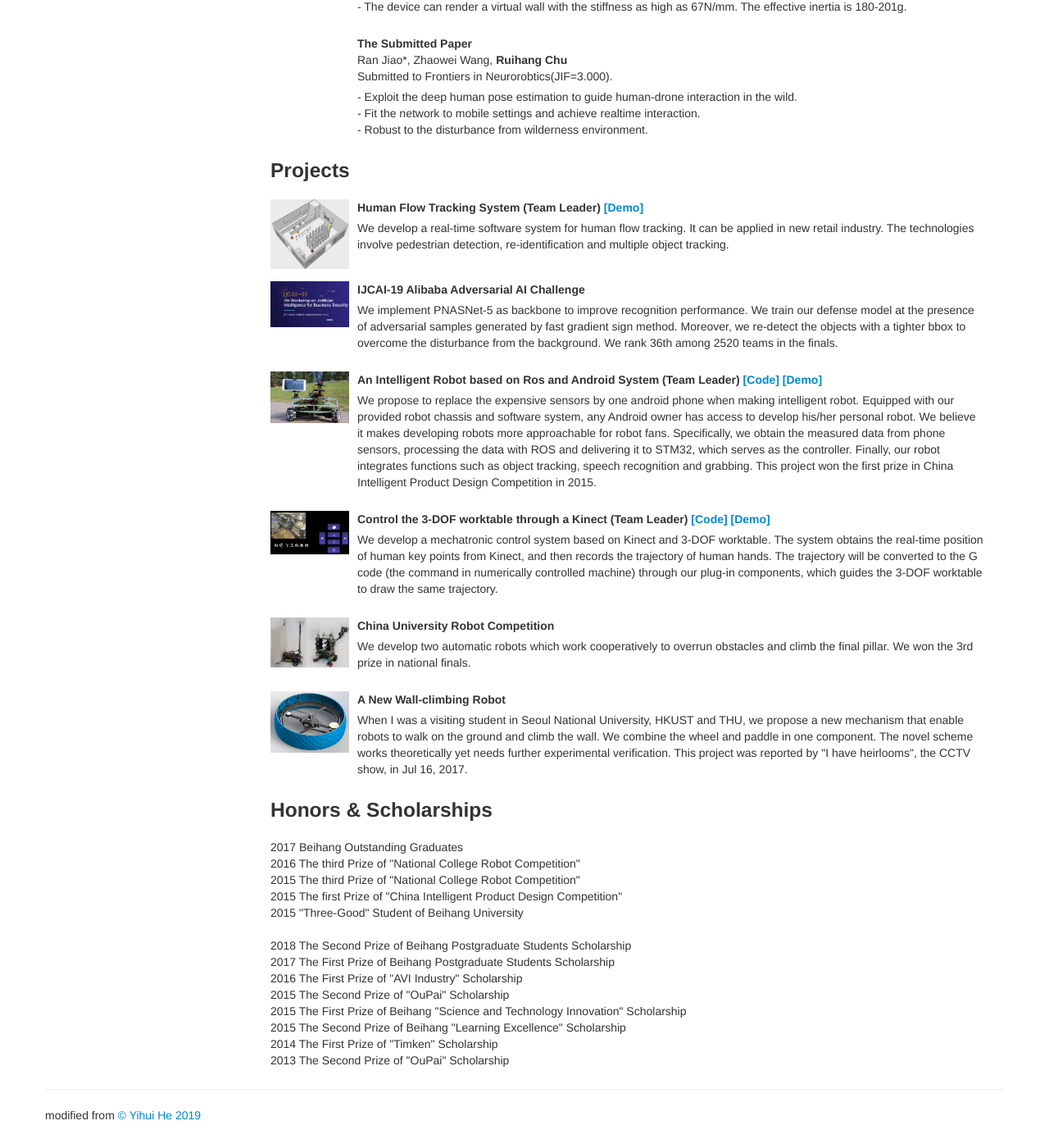
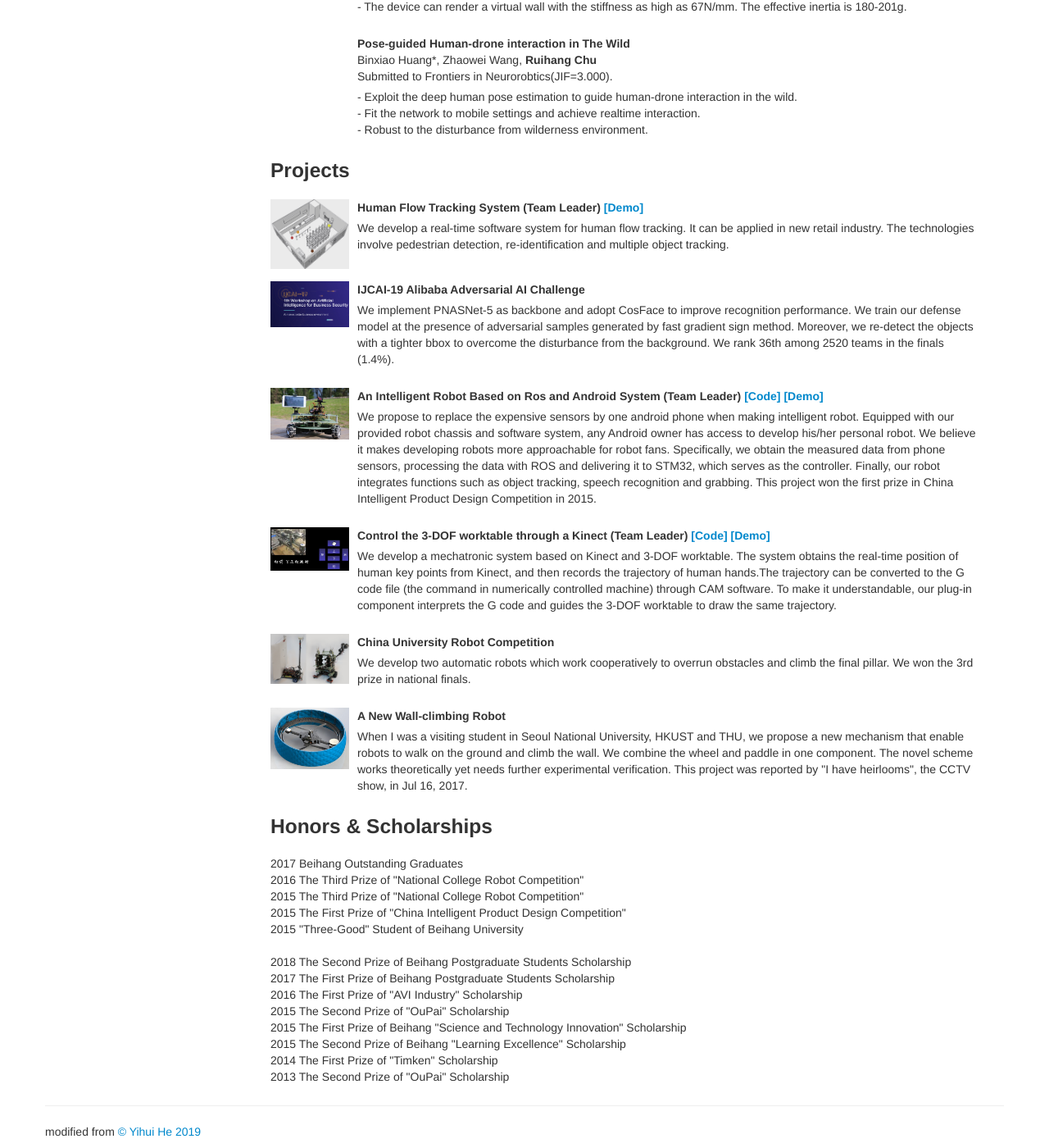
Before and after one commit to RyanRuihanG/homepage, a Jekyll site: the page index.html, which Jekyll copies as it is, in a window 1280 px wide and 1400 px high, scrolled down 1432 px. Shown: the whole window at 82% size. Built offline with Jekyll 4.4.1, drawn with Linux system fonts in a browser that asks for light colours; some of the changed text lies outside the part shown.

Commit message:
Update index.html

```diff
--- a/index.html
+++ b/index.html
@@ -292,7 +292,7 @@
                 <div class="media-body">
                     <p class="media-heading">
                         <strong>
-                             The Submitted Paper
+                             Pose-guided Human-drone interaction in The Wild
                             <!--
 <a target="_blank"
                            href="https://arxiv.org/abs/1808.00193">[arXiv]</a>
@@ -300,7 +300,7 @@
                            href="https://github.com/yukang2017/RENAS">[code]</a>
  -->
                      </strong><br>
-                        Ran Jiao*, Zhaowei Wang, <b>Ruihang Chu</b> <br />
+                        Binxiao Huang*, Zhaowei Wang, <b>Ruihang Chu</b> <br />
 						Submitted to Frontiers in Neurorobtics(JIF=3.000).
                     </p>
                     <p class="abstract-text">
@@ -327,7 +327,7 @@
                     <p class="media-heading">
                         <strong>
                              Human Flow Tracking System (Team Leader)
-                             <a target="_blank" href="https://v.youku.com/v_show/id_XMzkyOTc4MTQ1Mg==.html?refer=seo_operation.liuxiao.liux_00003307_3000_z2iuq2_19042900">[Demo]</a>
+                             <a target="_blank" href="https://youtu.be/c71xpWsDAW0">[Demo]</a>
                      </strong><br>
                     </p>
                     <p class="abstract-text">
@@ -343,12 +343,10 @@
                     <p class="media-heading">
                         <strong>
                         IJCAI-19 Alibaba Adversarial AI Challenge
-<!--                         <a target="_blank" href="https://v.youku.com/v_show/id_XMzkyOTc4MTQ1Mg==.html?refer=seo_operation.liuxiao.liux_00003307_3000_z2iuq2_19042900">[Code]</a> -->
-
                      </strong><br>
                     </p>
                     <p class="abstract-text">
-                    We implement PNASNet-5 as backbone to improve recognition performance. We train our defense model at the presence of adversarial samples generated by fast gradient sign method. Moreover, we re-detect the objects with a tighter bbox to overcome the disturbance from the background. We rank 36th among 2520 teams in the finals.
+                    We implement PNASNet-5 as backbone and adopt CosFace to improve recognition performance. We train our defense model at the presence of adversarial samples generated by fast gradient sign method. Moreover, we re-detect the objects with a tighter bbox to overcome the disturbance from the background. We rank 36th among 2520 teams in the finals (1.4%).
                 </div>
             </div>
 
@@ -359,9 +357,9 @@
                 <div class="media-body">
                     <p class="media-heading">
                         <strong>
-                            An Intelligent Robot based on Ros and Android System (Team Leader)
+                            An Intelligent Robot Based on Ros and Android System (Team Leader)
                             <a target="_blank"
-                           href="https://youtu.be/0Son0Zwq-hk">[Code]</a>
+                           href="https://github.com/RyanRuihanG/RosAndroidRobot">[Code]</a>
                             <a target="_blank"
                            href="https://v.qq.com/x/page/y0192jvj6wb.html">[Demo]</a>
                         </strong><br>
@@ -381,13 +379,13 @@
                         <strong>
                             Control the 3-DOF worktable through a Kinect (Team Leader)
                             <a target="_blank"
-                           href="https://youtu.be/0Son0Zwq-hk">[Code]</a>
+                           href="https://github.com/RyanRuihanG/Kinect_Worktable">[Code]</a>
                             <a target="_blank"
-                           href="https://v.youku.com/v_show/id_XNDI2NjAwMDQ1Ng==.html?spm=a2hzp.8244740.0.0">[Demo]</a>
+                           href="https://www.youtube.com/watch?v=bTO92YBYmk8&feature=youtu.be">[Demo]</a>
                         </strong><br>
                     </p>
                     <p class="abstract-text">
-                    We develop a mechatronic control system based on Kinect and 3-DOF worktable. The system obtains the real-time position of human key points from Kinect, and then records the trajectory of human hands. The trajectory will be converted to the G code (the command in numerically controlled machine) through our plug-in components, which guides the 3-DOF worktable to draw the same trajectory.
+                    We develop a mechatronic system based on Kinect and 3-DOF worktable. The system obtains the real-time position of human key points from Kinect, and then records the trajectory of human hands.The trajectory can be converted to the G code file (the command in numerically controlled machine) through CAM software. To make it understandable, our plug-in component interprets the G code and guides the 3-DOF worktable to draw the same trajectory.
                     </p>
                 </div>
             </div>
@@ -434,9 +432,9 @@
                 <div class="media-body">
                     <p class="media-heading">
                         2017   Beihang Outstanding Graduates <br />
-                        2016   The third Prize of "National College Robot Competition" <br />
-                        2015   The third Prize of "National College Robot Competition" <br />
-                        2015   The first Prize of "China Intelligent Product Design Competition" <br />
+                        2016   The Third Prize of "National College Robot Competition" <br />
+                        2015   The Third Prize of "National College Robot Competition" <br />
+                        2015   The First Prize of "China Intelligent Product Design Competition" <br />
                         2015   "Three-Good" Student of Beihang University <br />
                         <br />
 
```
Also changed, not shown: other parts of index.html (+1 -1 lines).
